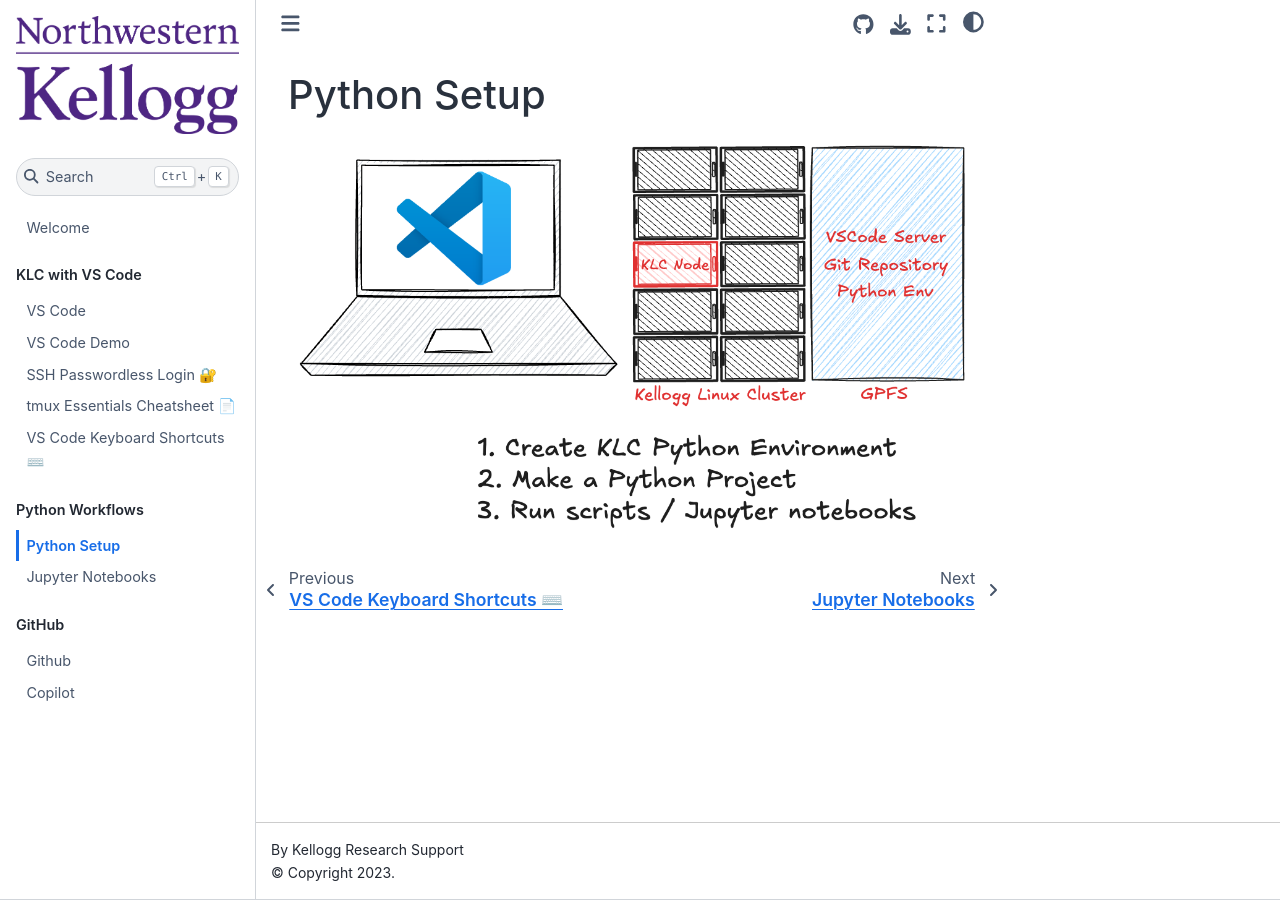
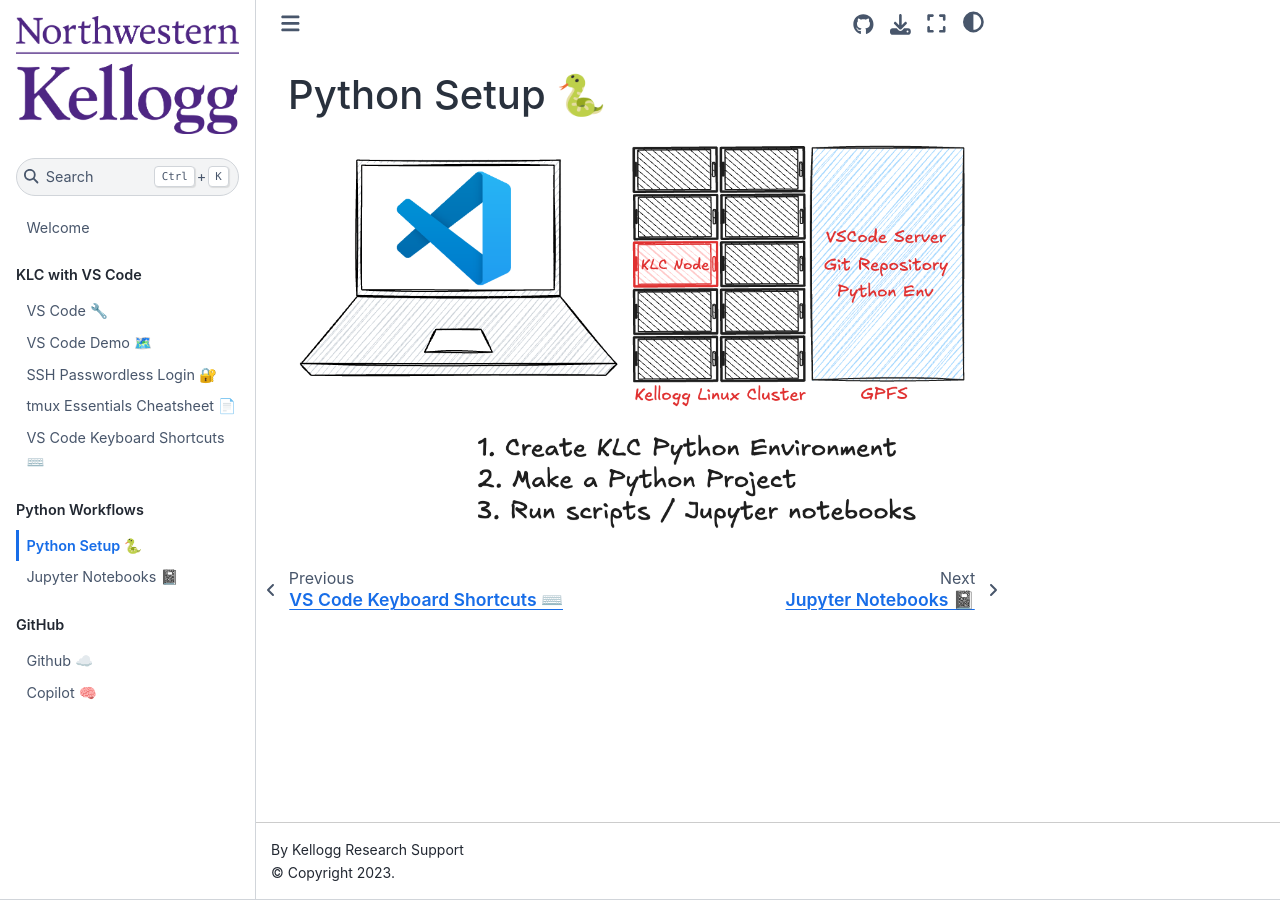
Before and after one commit to rs-kellogg/krs-KLCworkflow-cookbook, a Jupyter Book: the page built from docs/python.md, in a window 1280 px wide. Built offline with Jupyter Book 1.0.4 settings and Sphinx 7.4.7 and the Sphinx Book theme 1.1.4, drawn with Linux system fonts in a browser that asks for light colours; pages that are not in the unit, such as notebooks, are missing from menus.

```diff
--- a/docs/python.md
+++ b/docs/python.md
@@ -1,3 +1,3 @@
-# Python Setup
+# Python Setup 🐍
 
 ![VS Code](./images/python-workflow.png)
```
Also changed, not shown: docs/copilot.md (+1 -1 lines), docs/github.md (+1 -1 lines), docs/jupyter.md (+1 -1 lines), docs/images/vscode-icon.png (added), docs/vscode.ipynb, docs/worksheet.ipynb.
